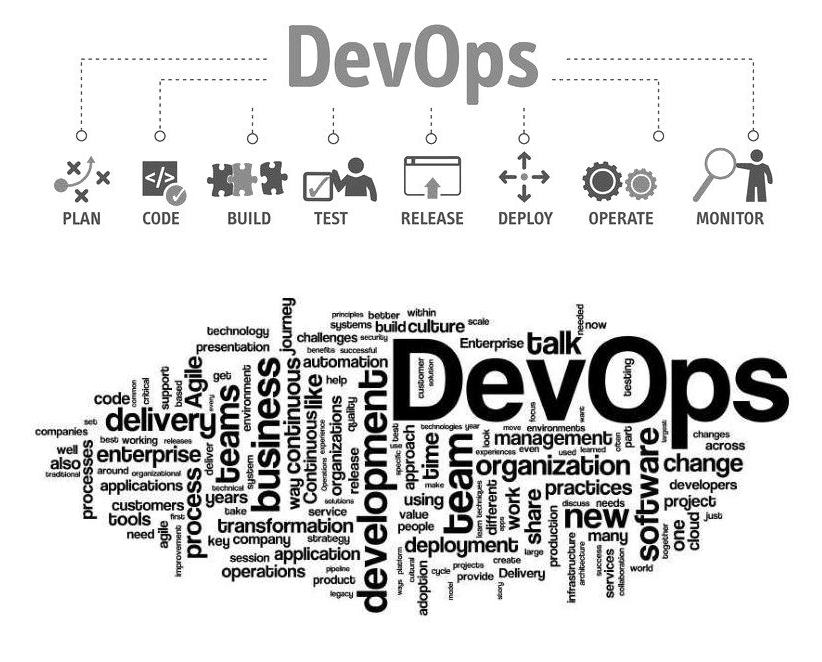
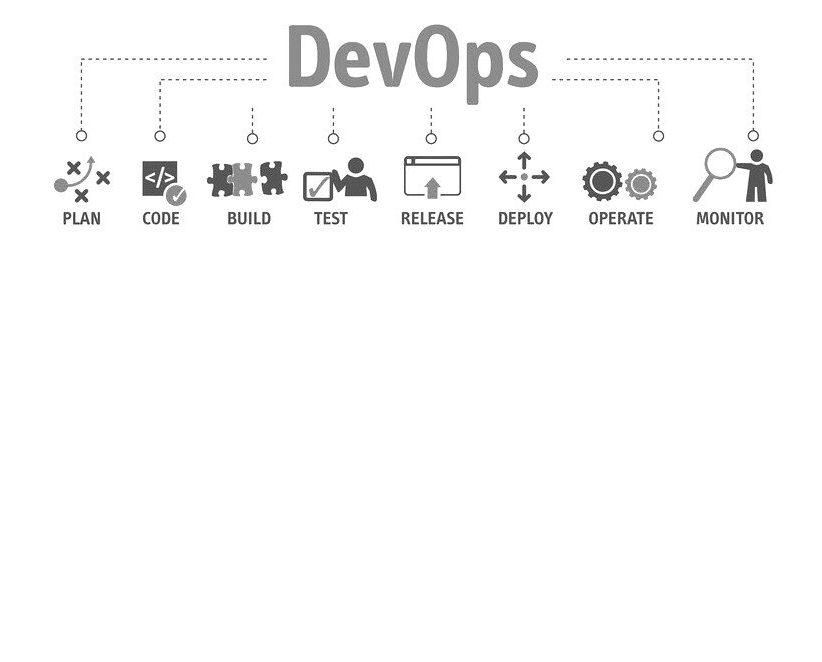
Before and after one commit to Jeferson120399/devops, a website: page public/index.html in a window 1280 px wide. Shown: the whole page, without its empty margins (224-1046 px from the left). Drawn offline with Linux system fonts and the light colour scheme.

Commit message:
Se  realiza commit de imagenes para prueba de despligue continuo

```diff
--- a/public/index.html
+++ b/public/index.html
@@ -10,6 +10,6 @@
 </head>
 <body >
     <img src="img/devops.jpg" alt="devops">
-    <img src="img/devops2.jpg" alt="devops2">
+    <!-- <img src="img/devops2.jpg" alt="devops2"> -->
 </body>
 </html>
```
Also changed, not shown: public/img/teamo.jfif (deleted), public/img/teamo.jpeg (deleted).
